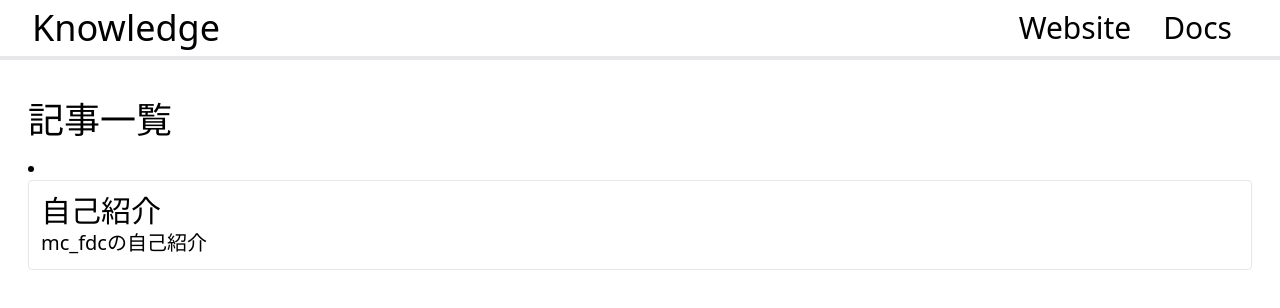
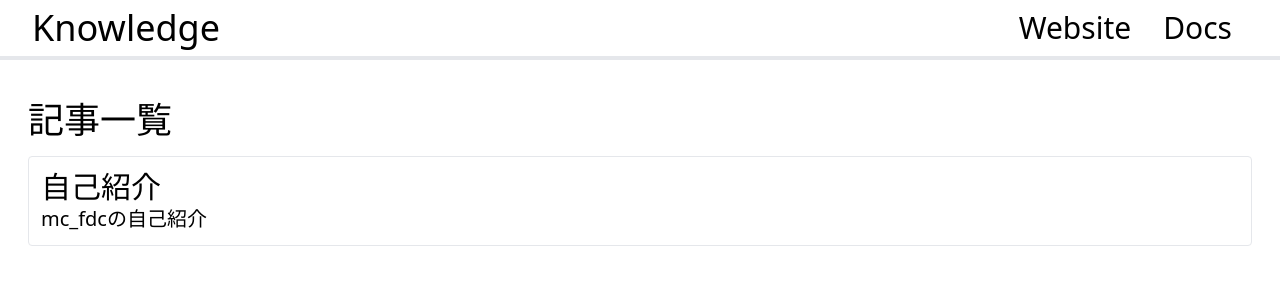
Before and after one commit to RextTeam/knowledge, a Next.js app: page / in a window 1280 px wide. Shown: the top 308 px of the page. Built offline with nearby package versions, Linux system fonts and the light colour scheme.

Commit message:
Update index.tsx

```diff
--- a/pages/index.tsx
+++ b/pages/index.tsx
@@ -22,7 +22,7 @@ export default function Home({ articles }: Props) {
     return (
         <>
             <h2 className="text-4xl">記事一覧</h2>
-            <li className="pt-4">
+            <li className="pt-4 list-none">
                 {articles.map(article => (
                     <ul key={article.url} className="border rounded p-3">
                         <Link href={`/articles/${article.url}`}>
```
